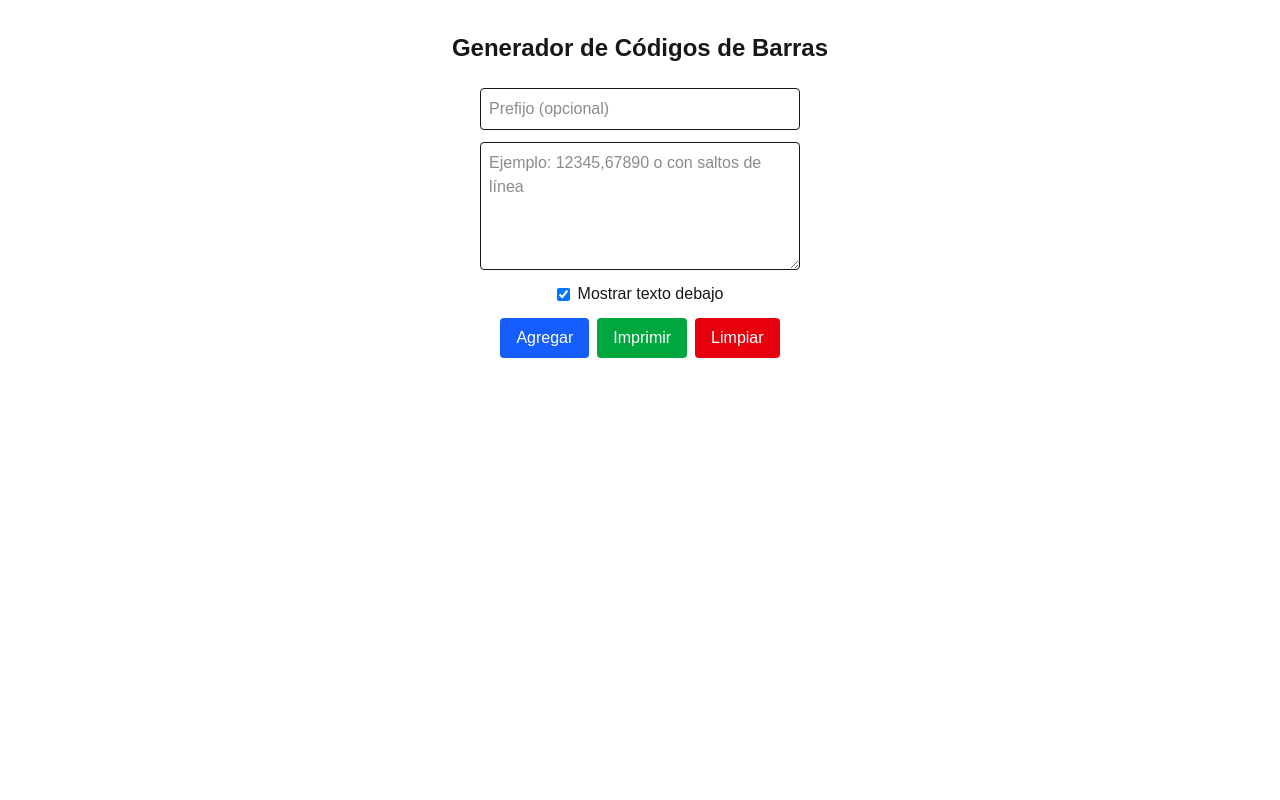
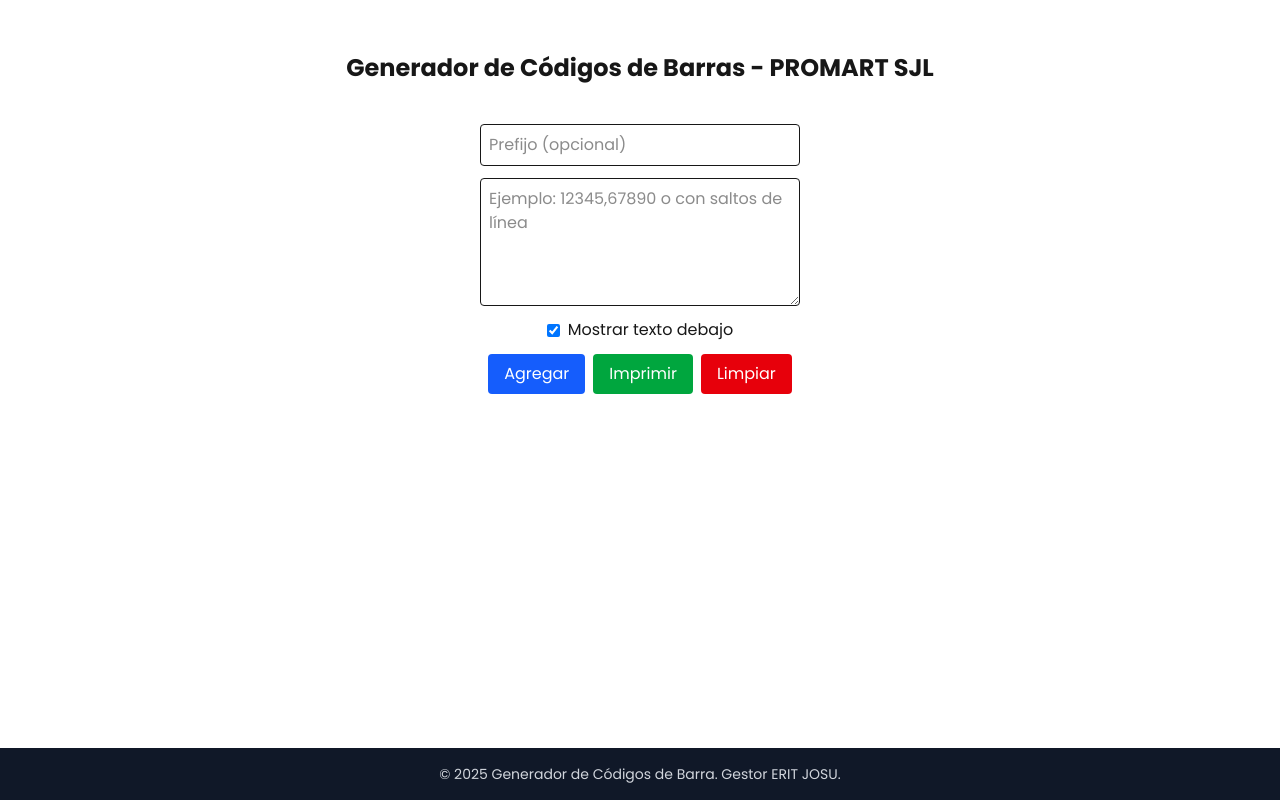
Before and after one commit to OnlySid07/Codebar, a Next.js app: page / in a window 1280 px wide. Built offline with nearby package versions, Linux system fonts and the light colour scheme.

Commit message:
"Styles and font updates"

```diff
--- a/app/globals.css
+++ b/app/globals.css
@@ -20,7 +20,9 @@
 }
 
 
-@theme inline {
+:root {
+  --background: #ffffff;
+  --foreground: #171717;
   --color-background: var(--background);
   --color-foreground: var(--foreground);
   --font-sans: var(--font-geist-sans);
@@ -37,5 +39,5 @@
 body {
   background: var(--background);
   color: var(--foreground);
-  font-family: Arial, Helvetica, sans-serif;
+  font-family: 'Inter', 'Segoe UI', Roboto, Helvetica, Arial, sans-serif;
 }
--- a/app/layout.tsx
+++ b/app/layout.tsx
@@ -1,6 +1,13 @@
 import type { Metadata } from "next";
 import { Geist, Geist_Mono } from "next/font/google";
 import "./globals.css";
+import { Poppins } from "next/font/google"
+import Footer from "@/components/Footer";
+
+const poppins = Poppins({
+  subsets: ["latin"],
+  weight: ["400", "500", "600", "700"], // elige los pesos
+})
 
 const geistSans = Geist({
   variable: "--font-geist-sans",
@@ -13,8 +20,8 @@
 });
 
 export const metadata: Metadata = {
-  title: "Create Next App",
-  description: "Generated by create next app",
+  title: "Generador de Códigos de Barras - PROMART SJL",
+  description: "JOS Cam",
 };
 
 export default function RootLayout({
@@ -25,9 +32,13 @@
   return (
     <html lang="es">
       <body
-        className={`${geistSans.variable} ${geistMono.variable} antialiased`}
+        className={`${poppins.className} ${geistMono.variable} antialiased flex flex-col min-h-screen`}
       >
-        {children}
+        {/* Contenido principal que crece */}
+        <main className="flex-grow">{children}</main>
+
+        {/* Footer abajo */}
+        <Footer />
       </body>
     </html>
   );
--- a/app/page.tsx
+++ b/app/page.tsx
@@ -23,6 +23,7 @@
 
     setCodes([...codes, ...prefixed])
     setInput("")
+    setPrefix("")
   }
 
   const handlePrint = () => {
@@ -33,14 +34,14 @@
 
   return (
     <div className="p-8 flex flex-col items-center">
-      <h1 className="text-2xl font-bold mb-6">Generador de Códigos de Barras</h1>
+      <h1 className="text-2xl font-bold p-5 ">Generador de Códigos de Barras - PROMART SJL</h1>
 
       <form
         onSubmit={(e) => {
           e.preventDefault()
           addCode()
         }}
-        className="flex flex-col gap-3 mb-6 items-center"
+        className="flex flex-col gap-3 mb-6 items-center p-5"
       >
         {/* Prefijo opcional */}
         <input
--- a/components/Barcode.tsx
+++ b/components/Barcode.tsx
@@ -34,7 +34,7 @@
         displayValue: showText,
         text: prefix ? `${prefix}-${value}` : value,
         fontSize: 12, // texto más compacto
-        margin: 0,    // 👈 quita espacio extra alrededor
+        margin: 0,    //  quita espacio extra alrededor
       })
 
       svgRef.current.setAttribute("width", "100%")
```
